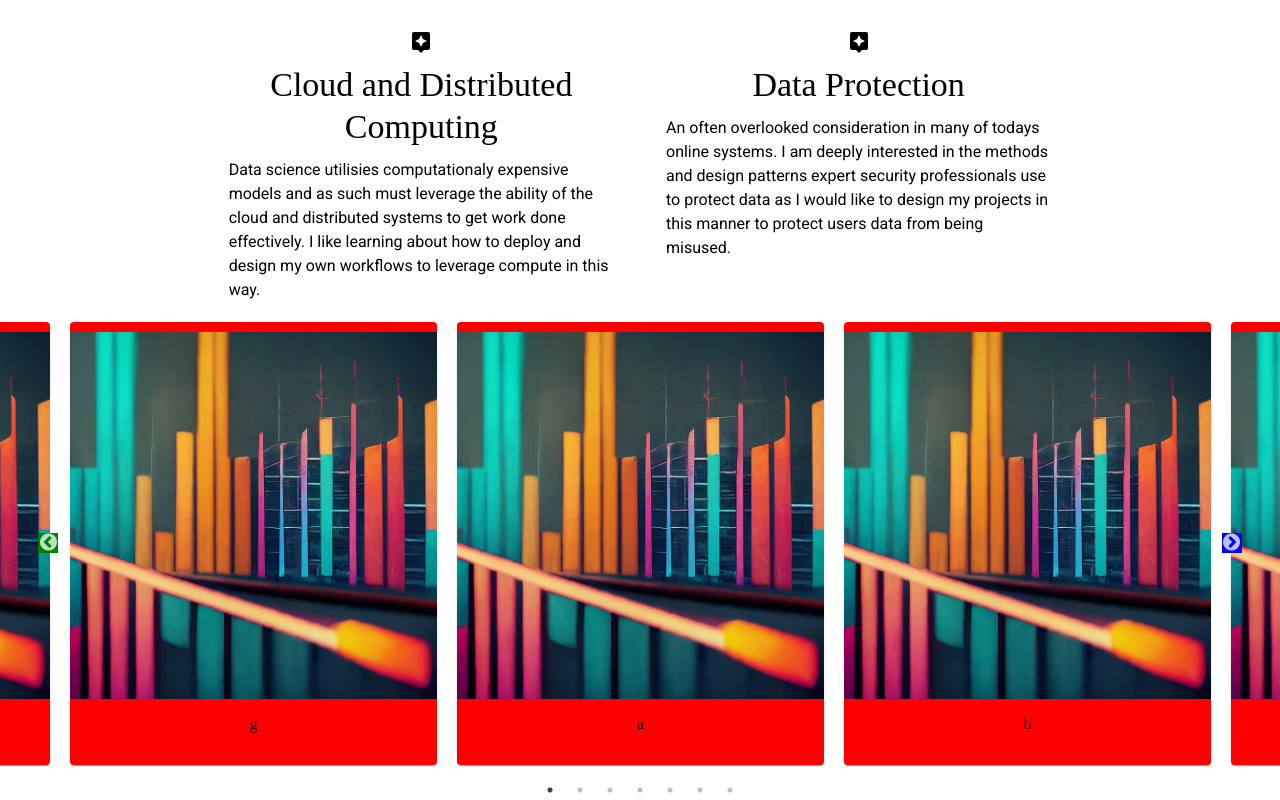
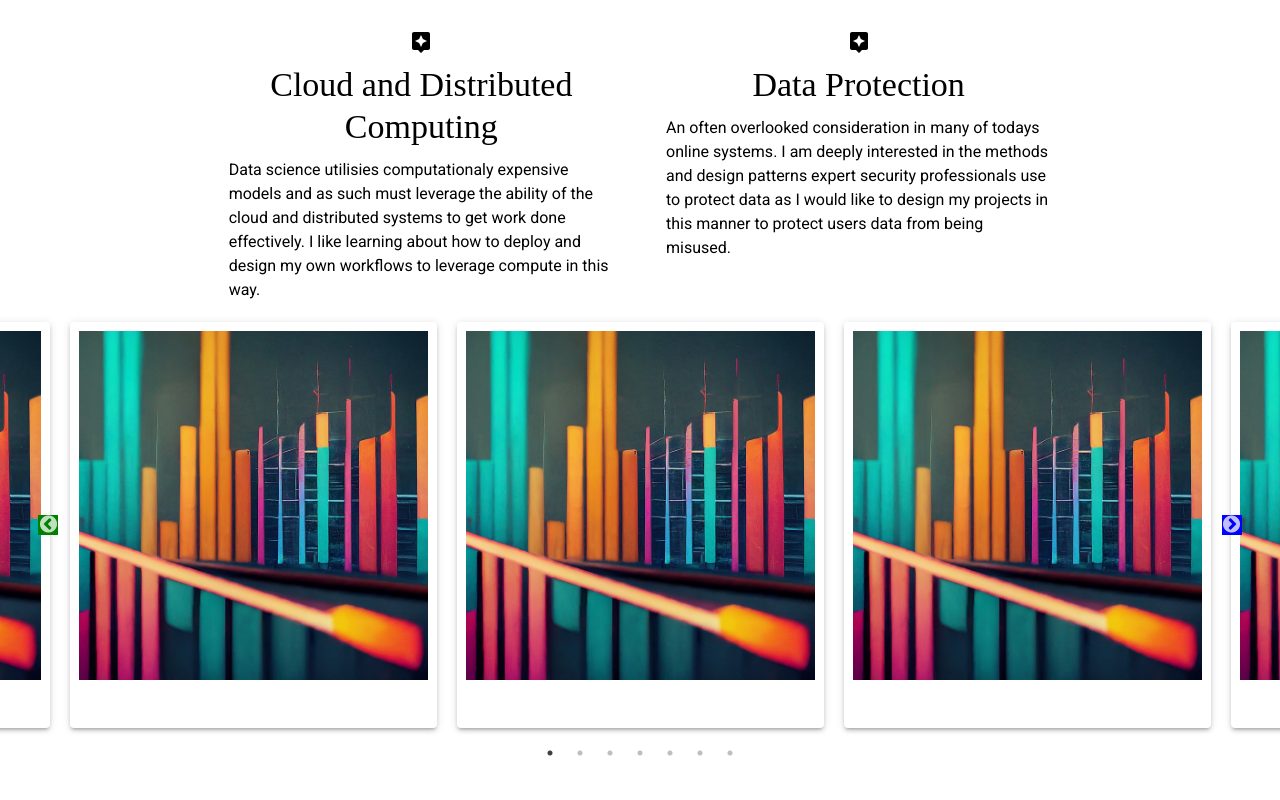
Before and after one commit to killian-n/killian-n.github.io, a React (Vite) app in the folder frontend/: page / in a window 1280 px wide. Shown: the part 1218-2018 px from the top of the page. After the commit the page ends 1981 px from the top, so only its background shows below. Built offline with nearby package versions, Linux system fonts and the light colour scheme; the HTML template or start-up script is replaced by a standard one.

Commit message:
Updated the how ProjectCards take props and style.

```diff
--- a/frontend/src/components/ProjectCard.tsx
+++ b/frontend/src/components/ProjectCard.tsx
@@ -1,4 +1,10 @@
-import { Card, CardContent, CardActions, CardMedia } from '@mui/material';
+import {
+  Card,
+  CardContent,
+  CardActions,
+  CardMedia,
+  Typography,
+} from '@mui/material';
 import { forwardRef } from 'react';
 import ProjectCardProps from '../types/ProjectCardProps';
 
@@ -6,34 +12,37 @@ const ProjectCard = forwardRef<HTMLDivElement, ProjectCardProps>(
   function ProjectCard(props, ref) {
     return (
       <Card
+        elevation={3}
         sx={{
           display: 'flex',
           flexDirection: 'column',
           alignItems: 'center',
           justifyContent: 'center',
-          backgroundColor: 'red',
+          backgroundColor: 'white',
           marginInline: 'auto',
           maxWidth: 'fit-content',
           minWidth: '30%',
           margin: '10px',
-          textAlign: 'center',
         }}
         ref={ref}
       >
         <CardMedia
           sx={{
-            maxWidth: '100%', // Ensure it takes the full width of the card
+            maxWidth: '95%', // Ensure it takes the full width of the card
             height: 'auto', // Adjust height if needed to keep aspect ratio
-            marginTop: '10px',
-            marginInline: 'auto',
+            marginTop: '2.5%',
           }}
           image={props.img}
           component="img"
         />
-        <CardContent
-          sx={{ width: '100%', display: 'flex', justifyContent: 'center' }}
-        >
-          {props.children}
+        <CardContent sx={{ width: '100%' }}>
+          <Typography
+            variant="h4"
+            sx={{ textAlign: 'center', fontFamily: 'Montserrat' }}
+          >
+            {props.title}
+          </Typography>
+          <Typography sx={{ marginInline: '10px' }}>{props.desc}</Typography>
         </CardContent>
         <CardActions sx={{ justifyContent: 'center' }}></CardActions>
       </Card>
--- a/frontend/src/types/ProjectCardProps.tsx
+++ b/frontend/src/types/ProjectCardProps.tsx
@@ -1,4 +1,5 @@
 export default interface ProjectCardProps {
-  children: React.ReactNode;
+  desc: string;
   img: string;
+  title: string;
 }
```
